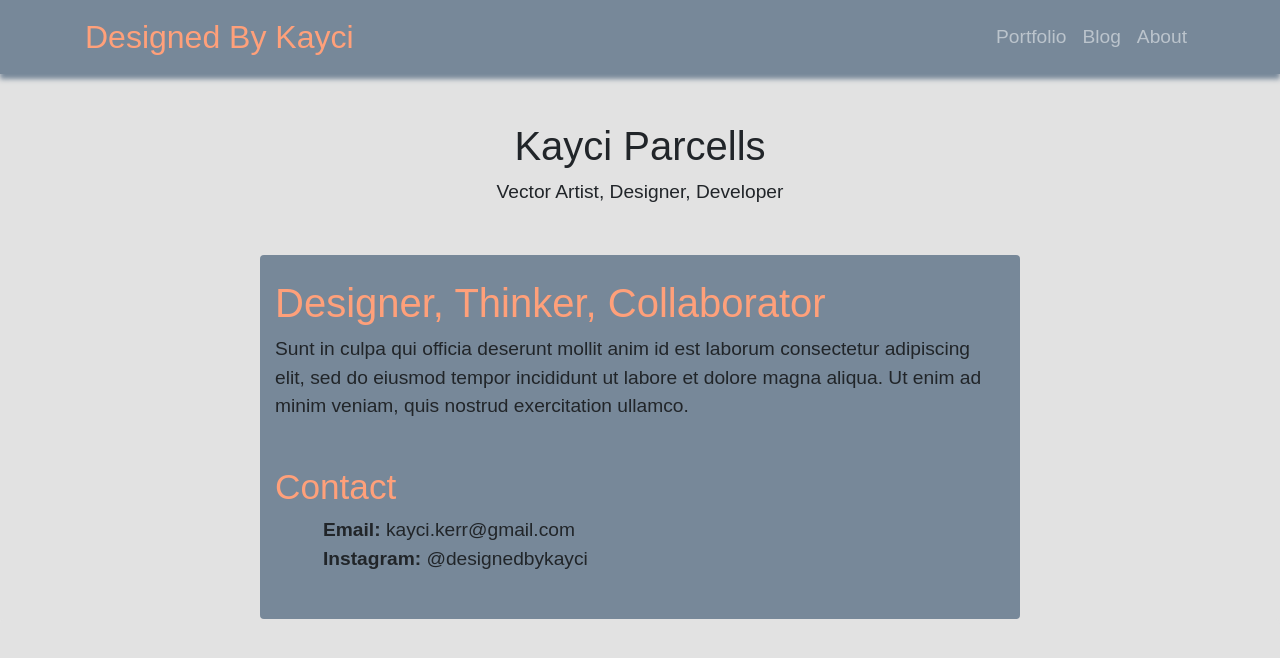
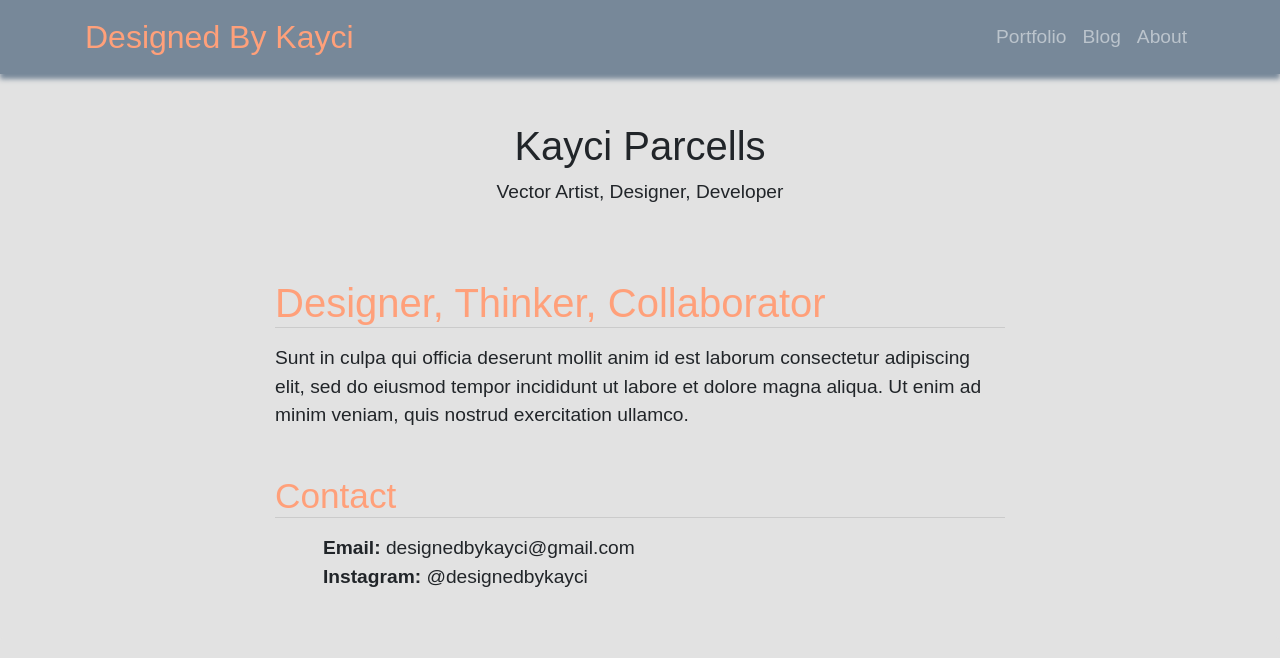
Before and after one commit to KayciParcells/DesignedByKayciWebsite, a plain HTML site: page public/about.html in a window 1280 px wide. Drawn offline with nearby package versions, Linux system fonts and the light colour scheme; some packages are replaced by stand-ins of ours; a web font is replaced by a local one.

Commit message:
info update

```diff
--- a/public/about.html
+++ b/public/about.html
@@ -43,13 +43,15 @@
 
 <div class="container mt-5" role="main">
   <div class="row">
-    <div class="col-8 item-center column-background slide-up rounded">
-      <h1 class="orange-title mt-4">Designer, Thinker, Collaborator</h1>
+    <div class="col-8 item-center slide-up rounded">
+      <h1 class="orange-title mt-4 mb-0">Designer, Thinker, Collaborator</h1>
+      <hr class="mt-0"/>
       <p>Sunt in culpa qui officia deserunt mollit anim id est laborum consectetur adipiscing elit, sed do eiusmod tempor incididunt ut labore et dolore magna aliqua. Ut enim ad minim veniam, quis nostrud exercitation ullamco.</p>
       <br/>
-      <h2 class="orange-title">Contact</h2>
+      <h2 class="orange-title mb-0">Contact</h2>
+      <hr class="mt-0"/>
       <p class="ml-5">
-              <span class="font-weight-bold">Email: </span>kayci.kerr@gmail.com
+              <span class="font-weight-bold">Email: </span>designedbykayci@gmail.com
               <br/>
               <span class="font-weight-bold">Instagram: </span>@designedbykayci
       </p>
```
